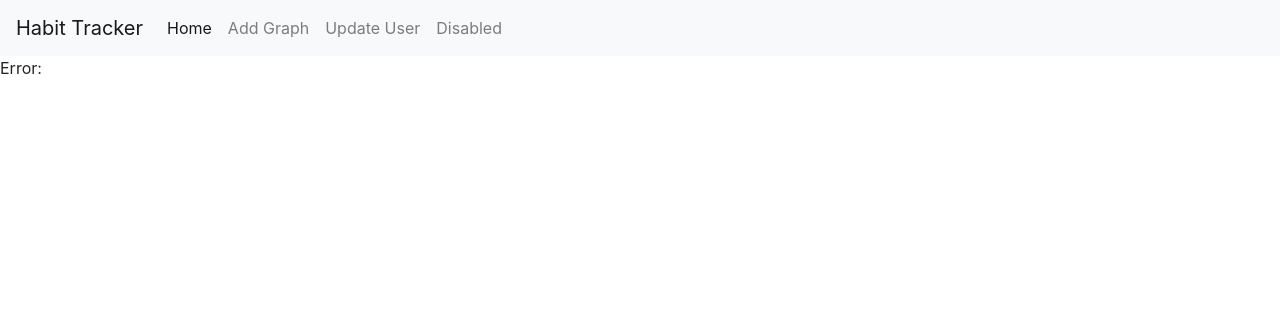
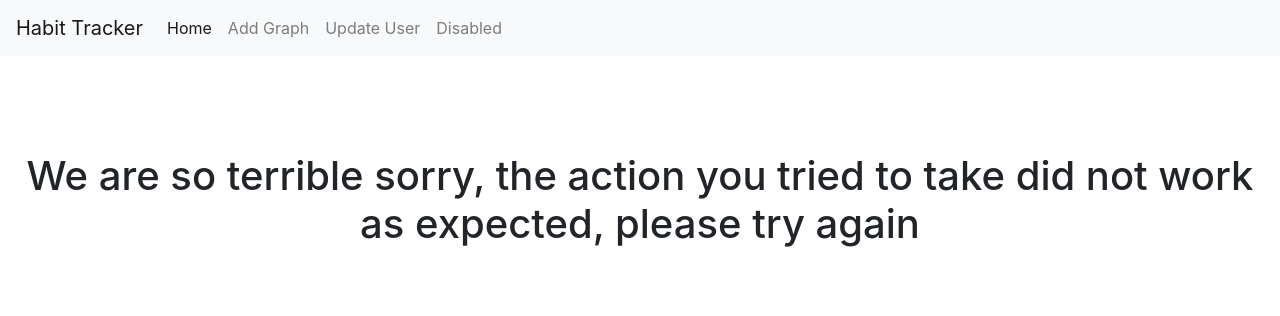
Before and after one commit to KarenSaraiMoralesMontiel/pixela_website, a Flask app: template templates/error.html in a window 1280 px wide. Shown: the top 316 px of the page. Run offline with Flask 3, Linux system fonts and the light colour scheme; the template is opened without the code that fills it, so the values that code supplies are empty; some libraries are stand-ins or nearby versions.

Commit message:
Added delete-confirmation, changed the error page

```diff
--- a/main.py
+++ b/main.py
@@ -1,5 +1,5 @@
 from flask_bootstrap import Bootstrap4
-from flask import Flask, render_template, redirect, request, url_for
+from flask import Flask, render_template, redirect, request, url_for,jsonify
 from flask_wtf import FlaskForm
 from wtforms.validators import DataRequired
 from wtforms import StringField,SelectField,SubmitField
@@ -48,7 +48,7 @@ def home():
         response_data = requests.get(url=graph_endpoint, headers=headers).json()["graphs"]
         graphs = [{"id": graph["id"], "name": graph["name"], 'unit':graph["unit"], "timezone":graph["timezone"]} for graph in response_data]
     except Exception as e:
-        return render_template('error.html', error_message=e)
+        return render_template('error.html')
     #
     return render_template('index.html', all_graphs=graphs)
 
@@ -82,7 +82,7 @@ def delete():
     try:
         response_delete_pixel = requests.delete(url=f"{pixela_endpoint}/{username}/graphs/{id}", headers=headers)
     except Exception as e:
-        print(e)
+        return render_template('error.html')
     return redirect(url_for('home'))
 
 @app.route('/add_graph', methods=["GET", "POST"])
--- a/templates/error.html
+++ b/templates/error.html
@@ -1,4 +1,5 @@
 {% extends "base.html" %}
 {%block content%}
-<p>Error: {{error_message}}</p>
-{%endblock%}
+<div class="px-4 py-5 my-5 text-center">
+    <h1 class="display-5 fw-bold text-body-emphasis">We are so terrible sorry, the action you tried to take did not work as expected, please try again</h1>
+  </div>{%endblock%}
--- a/templates/index.html
+++ b/templates/index.html
@@ -11,7 +11,7 @@
       <a href="#" class="card-link">See details</a>
       <a href="{{ url_for('graph', id=graph.id) }}" class="card-link">Update Today's Pixel</a>
       <a href="#" class="card-link">Update graph</a>
-      <a href="{{ url_for('delete', id=graph.id) }}" class="card-link">Delete graph</a>
+      <a href="{{ url_for('delete', id=graph.id) }}" onclick="return confirm('Are you sure you want to delete {{graph.name}} graph?')" class="card-link">Delete graph</a>
     </div>
   </div>
   {% endfor %}
```
